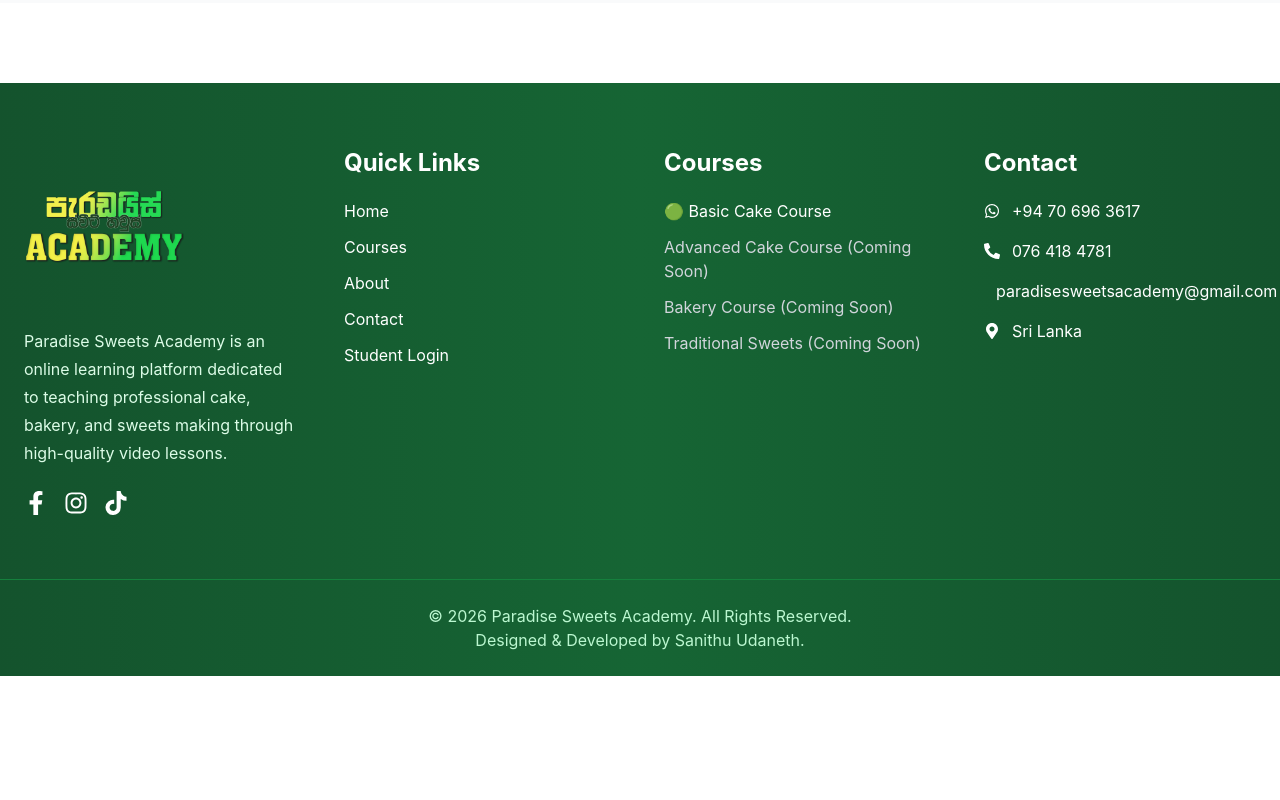
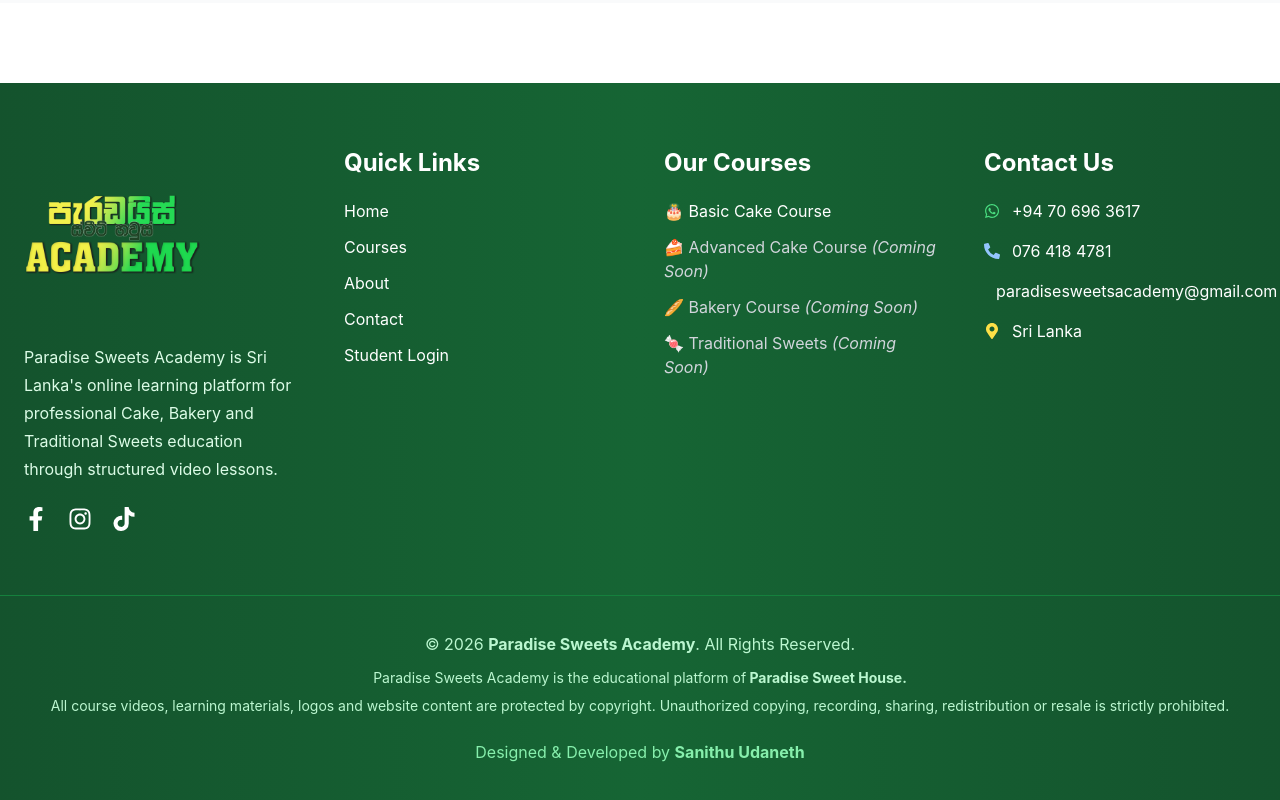
Before and after one commit to paradisesweethouseinfo/paradise-sweets-course-website-, a React (Vite) app: page / in a window 1280 px wide. Shown: the part 2347-3147 px from the top of the page. Before the commit the page ends 3023 px from the top, so only its background shows below. Built offline with nearby package versions, Linux system fonts and the light colour scheme.

Commit message:
Update website

```diff
--- a/src/components/Footer.jsx
+++ b/src/components/Footer.jsx
@@ -1,4 +1,5 @@
-import { Link } from "react-router-dom";
+import { Link, useNavigate } from "react-router-dom";
+import { useState } from "react";
 import {
   FaFacebookF,
   FaInstagram,
@@ -10,33 +11,52 @@
 } from "react-icons/fa";
 
 export default function Footer() {
+  const navigate = useNavigate();
+  const [clickCount, setClickCount] = useState(0);
+
+  const handleLogoClick = () => {
+    const newCount = clickCount + 1;
+
+    if (newCount >= 5) {
+      setClickCount(0);
+      navigate("/admin");
+    } else {
+      setClickCount(newCount);
+
+      setTimeout(() => {
+        setClickCount(0);
+      }, 3000);
+    }
+  };
+
   return (
     <footer className="bg-gradient-to-r from-green-900 via-green-800 to-green-900 text-white mt-20">
 
       <div className="max-w-7xl mx-auto px-6 py-16 grid lg:grid-cols-4 md:grid-cols-2 gap-12">
 
-        {/* Logo */}
+        {/* Academy Info */}
+        <div>
 
-        <div>
           <img
             src="/logo.png"
             alt="Paradise Sweets Academy"
-            className="w-40 mb-5"
+            onClick={handleLogoClick}
+            className="w-44 mb-5 hover:scale-105 transition cursor-pointer select-none"
           />
 
           <p className="text-green-100 leading-7">
-            Paradise Sweets Academy is an online learning platform dedicated to
-            teaching professional cake, bakery, and sweets making through
-            high-quality video lessons.
+            Paradise Sweets Academy is Sri Lanka's online learning platform for
+            professional Cake, Bakery and Traditional Sweets education through
+            structured video lessons.
           </p>
 
-          <div className="flex gap-4 mt-6 text-2xl">
+          <div className="flex gap-5 mt-6 text-2xl">
 
             <a
               href="https://web.facebook.com/ParadiseSweetHouse/"
               target="_blank"
               rel="noreferrer"
-              className="hover:text-green-300 transition"
+              className="hover:text-blue-300 hover:scale-125 transition"
             >
               <FaFacebookF />
             </a>
@@ -45,7 +65,7 @@
               href="https://www.instagram.com/paradise_sweet_house/"
               target="_blank"
               rel="noreferrer"
-              className="hover:text-pink-300 transition"
+              className="hover:text-pink-300 hover:scale-125 transition"
             >
               <FaInstagram />
             </a>
@@ -54,16 +74,16 @@
               href="https://www.tiktok.com/@paradise_sweet_house"
               target="_blank"
               rel="noreferrer"
-              className="hover:text-gray-300 transition"
+              className="hover:text-gray-300 hover:scale-125 transition"
             >
               <FaTiktok />
             </a>
 
           </div>
+
         </div>
 
         {/* Quick Links */}
-
         <div>
 
           <h3 className="text-2xl font-bold mb-5">
@@ -72,23 +92,23 @@
 
           <div className="space-y-3">
 
-            <Link to="/" className="block hover:text-green-300">
+            <Link to="/" className="block hover:text-green-300 transition">
               Home
             </Link>
 
-            <Link to="/courses" className="block hover:text-green-300">
+            <Link to="/courses" className="block hover:text-green-300 transition">
               Courses
             </Link>
 
-            <Link to="/about" className="block hover:text-green-300">
+            <Link to="/about" className="block hover:text-green-300 transition">
               About
             </Link>
 
-            <Link to="/contact" className="block hover:text-green-300">
+            <Link to="/contact" className="block hover:text-green-300 transition">
               Contact
             </Link>
 
-            <Link to="/login" className="block hover:text-green-300">
+            <Link to="/login" className="block hover:text-green-300 transition">
               Student Login
             </Link>
 
@@ -97,27 +117,26 @@
         </div>
 
         {/* Courses */}
-
         <div>
 
           <h3 className="text-2xl font-bold mb-5">
-            Courses
+            Our Courses
           </h3>
 
           <div className="space-y-3">
 
-            <p>🟢 Basic Cake Course</p>
+            <p>🎂 Basic Cake Course</p>
 
             <p className="text-gray-300">
-              Advanced Cake Course (Coming Soon)
+              🍰 Advanced Cake Course <span className="italic">(Coming Soon)</span>
             </p>
 
             <p className="text-gray-300">
-              Bakery Course (Coming Soon)
+              🥖 Bakery Course <span className="italic">(Coming Soon)</span>
             </p>
 
             <p className="text-gray-300">
-              Traditional Sweets (Coming Soon)
+              🍬 Traditional Sweets <span className="italic">(Coming Soon)</span>
             </p>
 
           </div>
@@ -125,32 +144,31 @@
         </div>
 
         {/* Contact */}
-
         <div>
 
           <h3 className="text-2xl font-bold mb-5">
-            Contact
+            Contact Us
           </h3>
 
           <div className="space-y-4">
 
-            <div className="flex gap-3">
-              <FaWhatsapp className="mt-1" />
+            <div className="flex items-center gap-3">
+              <FaWhatsapp className="text-green-400" />
               <span>+94 70 696 3617</span>
             </div>
 
-            <div className="flex gap-3">
-              <FaPhoneAlt className="mt-1" />
+            <div className="flex items-center gap-3">
+              <FaPhoneAlt className="text-blue-300" />
               <span>076 418 4781</span>
             </div>
 
-            <div className="flex gap-3">
-              <FaEnvelope className="mt-1" />
+            <div className="flex items-center gap-3">
+              <FaEnvelope className="text-red-300" />
               <span>paradisesweetsacademy@gmail.com</span>
             </div>
 
-            <div className="flex gap-3">
-              <FaMapMarkerAlt className="mt-1" />
+            <div className="flex items-center gap-3">
+              <FaMapMarkerAlt className="text-yellow-300" />
               <span>Sri Lanka</span>
             </div>
 
@@ -160,17 +178,30 @@
 
       </div>
 
-      {/* Bottom */}
+      {/* Copyright */}
 
       <div className="border-t border-green-700">
 
-        <div className="max-w-7xl mx-auto px-6 py-6 text-center text-green-200">
+        <div className="max-w-7xl mx-auto px-6 py-8 text-center text-green-200 leading-8">
 
-          © 2026 Paradise Sweets Academy. All Rights Reserved.
+          <p>
+            © 2026 <strong>Paradise Sweets Academy</strong>. All Rights Reserved.
+          </p>
 
-          <br />
+          <p className="text-sm mt-2">
+            Paradise Sweets Academy is the educational platform of
+            <strong> Paradise Sweet House.</strong>
+          </p>
 
-          Designed & Developed by Sanithu Udaneth.
+          <p className="text-sm mt-2">
+            All course videos, learning materials, logos and website content are
+            protected by copyright. Unauthorized copying, recording, sharing,
+            redistribution or resale is strictly prohibited.
+          </p>
+
+          <p className="mt-5 text-green-300">
+            Designed & Developed by <strong>Sanithu Udaneth</strong>
+          </p>
 
         </div>
 
```
